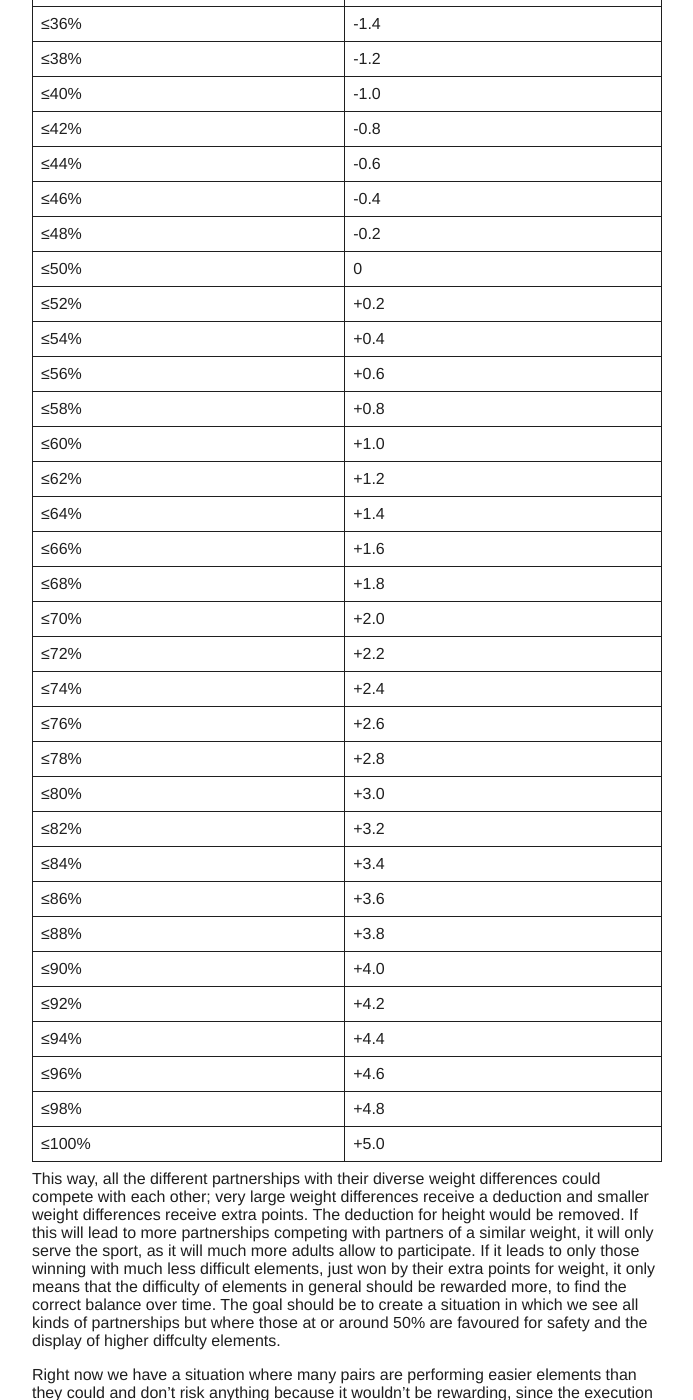
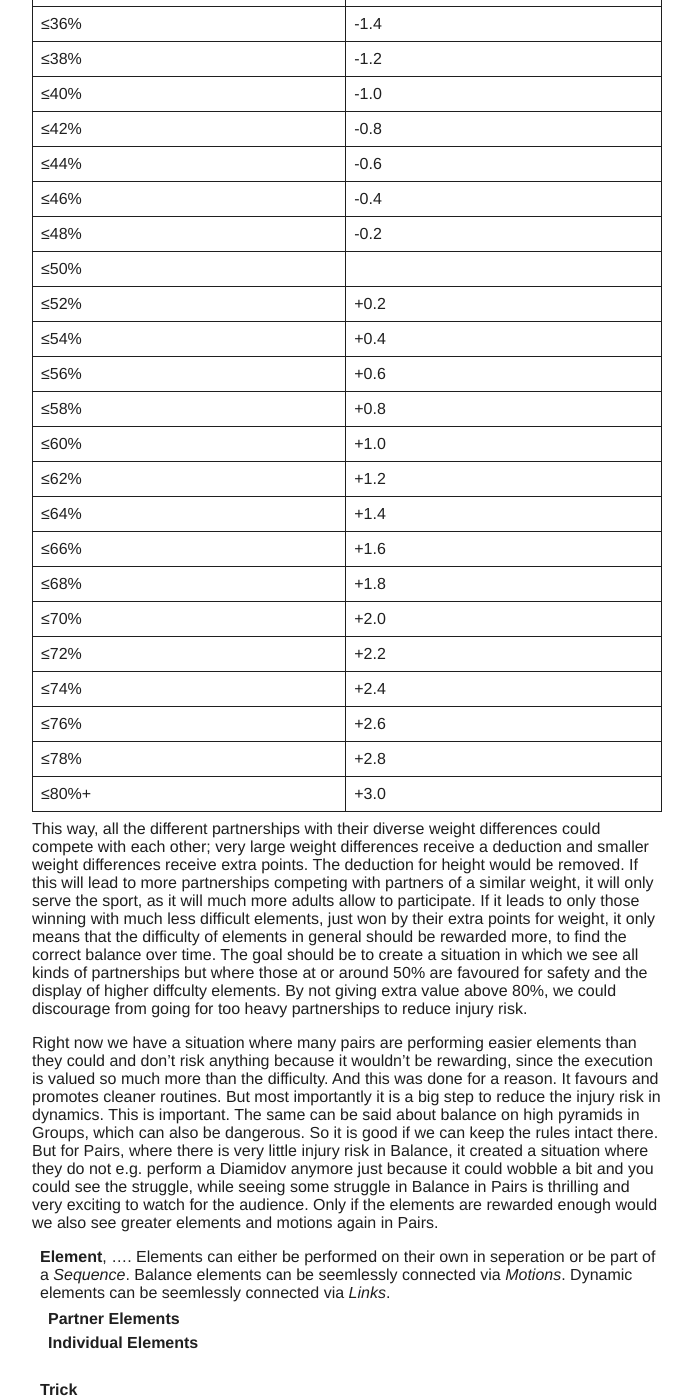
Before and after one commit to floshin/acrolib, a Jekyll site: the page built from terminology.md, in a window 1280 px wide and 1400 px high, scrolled down 6857 px. Shown: the whole window, without its empty margins (293-986 px from the left). Built offline with Jekyll 4.4.1, drawn with Linux system fonts in a browser that asks for light colours; our own code applies the rules of GitHub Pages for plain Markdown files.

Commit message:
Update terminology.md

```diff
--- a/terminology.md
+++ b/terminology.md
@@ -80,7 +80,7 @@ Now, regarding actual rules. No matter the strength, the fact remains that a hig
 | ≤44%  | -0.6   |
 | ≤46%  | -0.4   |
 | ≤48%  | -0.2   |
-| ≤50%  |  0     |
+| ≤50%  |        |
 | ≤52%  | +0.2   |
 | ≤54%  | +0.4   |
 | ≤56%  | +0.6   |
@@ -95,7 +95,9 @@ Now, regarding actual rules. No matter the strength, the fact remains that a hig
 | ≤74%  | +2.4   |
 | ≤76%  | +2.6   |
 | ≤78%  | +2.8   |
-| ≤80%  | +3.0   |
+| ≤80%+ | +3.0   |
+
+<!--
 | ≤82%  | +3.2   |
 | ≤84%  | +3.4   |
 | ≤86%  | +3.6   |
@@ -106,8 +108,9 @@ Now, regarding actual rules. No matter the strength, the fact remains that a hig
 | ≤96%  | +4.6   |
 | ≤98%  | +4.8   |
 | ≤100% | +5.0   |
+-->
 
-This way, all the different partnerships with their diverse weight differences could compete with each other; very large weight differences receive a deduction and smaller weight differences receive extra points. The deduction for height would be removed. If this will lead to more partnerships competing with partners of a similar weight, it will only serve the sport, as it will much more adults allow to participate. If it leads to only those winning with much less difficult elements, just won by their extra points for weight, it only means that the difficulty of elements in general should be rewarded more, to find the correct balance over time. The goal should be to create a situation in which we see all kinds of partnerships but where those at or around 50% are favoured for safety and the display of higher diffculty elements.
+This way, all the different partnerships with their diverse weight differences could compete with each other; very large weight differences receive a deduction and smaller weight differences receive extra points. The deduction for height would be removed. If this will lead to more partnerships competing with partners of a similar weight, it will only serve the sport, as it will much more adults allow to participate. If it leads to only those winning with much less difficult elements, just won by their extra points for weight, it only means that the difficulty of elements in general should be rewarded more, to find the correct balance over time. The goal should be to create a situation in which we see all kinds of partnerships but where those at or around 50% are favoured for safety and the display of higher diffculty elements. By not giving extra value above 80%, we could discourage from going for too heavy partnerships to reduce injury risk.
 
 Right now we have a situation where many pairs are performing easier elements than they could and don't risk anything because it wouldn't be rewarding, since the execution is valued so much more than the difficulty. And this was done for a reason. It favours and promotes cleaner routines. But most importantly it is a big step to reduce the injury risk in dynamics. This is important. The same can be said about balance on high pyramids in Groups, which can also be dangerous. So it is good if we can keep the rules intact there.
 But for Pairs, where there is very little injury risk in Balance, it created a situation where they do not e.g. perform a Diamidov anymore just because it could wobble a bit and you could see the struggle, while seeing some struggle in Balance in Pairs is thrilling and very exciting to watch for the audience. Only if the elements are rewarded enough would we also see greater elements and motions again in Pairs.
```
